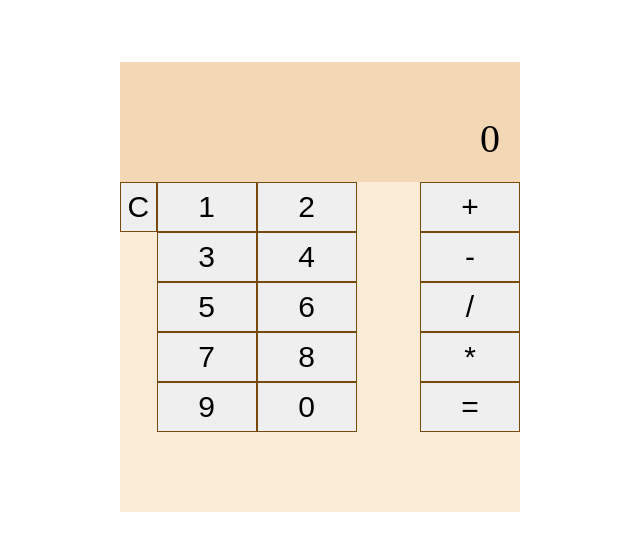
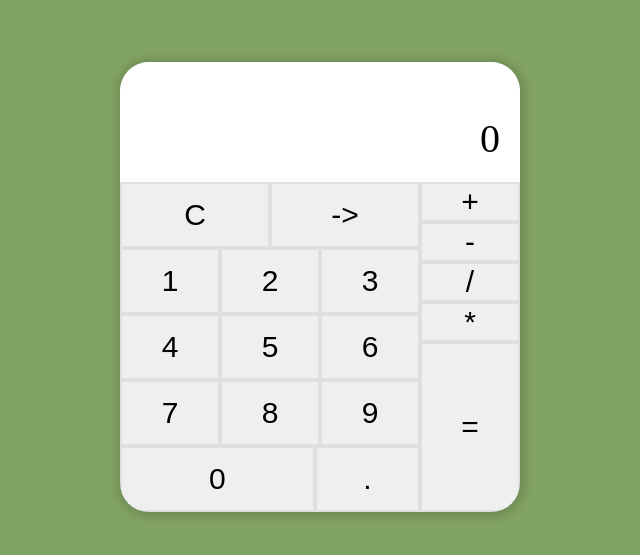
Before and after one commit to OlesiaKniazeva/calculator, a website: page index.html in a window 1280 px wide. Shown: the part 121-676 px from the top of the page, without its empty margins (320-960 px from the left). Drawn offline with Linux system fonts and the light colour scheme.

Commit message:
fix calculator layout

```diff
--- a/index.html
+++ b/index.html
@@ -1,11 +1,11 @@
-<!DOCTYPE html>
+<!doctype html>
 <html lang="en">
   <head>
-    <meta charset="UTF-8" />
-    <meta name="viewport" content="width=device-width, initial-scale=1.0" />
+    <meta charset="UTF-8">
+    <meta name="viewport" content="width=device-width, initial-scale=1.0">
     <title>calculator</title>
     <script src="script.js" defer></script>
-    <link rel="stylesheet" href="style.css" />
+    <link rel="stylesheet" href="style.css">
   </head>
   <body>
     <div class="calculator-container">
@@ -13,25 +13,37 @@
         <p class="text">0</p>
       </div>
       <div class="buttons-container">
-        <button name="clear">C</button>
-        <div class="nums-container">
-          <button name="one">1</button>
-          <button name="two">2</button>
-          <button name="three">3</button>
-          <button name="four">4</button>
-          <button name="five">5</button>
-          <button name="six">6</button>
-          <button name="seven">7</button>
-          <button name="eight">8</button>
-          <button name="nine">9</button>
-          <button name="zero">0</button>
+        <div class="left-container">
+          <div class="one row">
+            <button id="clear">C</button>
+            <button id="backspace">-></button>
+          </div>
+          <div class="two row">
+            <button id="one">1</button>
+            <button id="two">2</button>
+            <button id="three">3</button>
+          </div>
+          <div class="three row">
+            <button id="four">4</button>
+            <button id="five">5</button>
+            <button id="six">6</button>
+          </div>
+          <div class="four row">
+            <button id="seven">7</button>
+            <button id="eight">8</button>
+            <button id="nine">9</button>
+          </div>
+          <div class="five row">
+            <button id="zero">0</button>
+            <button id="float">.</button>
+          </div>
         </div>
-        <div class="operators-container">
-            <button name="plus">+</button>
-            <button name="minus">-</button>
-            <button name="divide">/</button>
-            <button name="multiply">*</button>
-            <button name="equal">=</button>
+        <div class="right-container">
+          <button id="plus">+</button>
+          <button id="minus">-</button>
+          <button id="divide">/</button>
+          <button id="multiply">*</button>
+          <button id="equal">=</button>
         </div>
       </div>
     </div>
--- a/script.js
+++ b/script.js
@@ -0,0 +1,20 @@
+
+function operate(fistNum, operator, secondNum) {
+
+}
+
+function add() {
+
+}
+
+function substract() {
+
+}
+
+function multiply() {
+
+}
+
+function divide() {
+
+}
--- a/style.css
+++ b/style.css
@@ -2,7 +2,9 @@ html {
   box-sizing: border-box;
 }
 
-*, *::before, *::after {
+*,
+*::before,
+*::after {
   box-sizing: inherit;
 }
 
@@ -11,11 +13,12 @@ body {
   justify-content: center;
   align-items: center;
   height: 100vh;
+  background-color: rgb(128, 162, 98);
 }
 
 .display {
   height: 120px;
-  background-color: rgb(243, 216, 181);
+  background-color: rgb(255, 255, 255);
   display: flex;
   justify-content: flex-end;
   align-items: flex-end;
@@ -27,29 +30,61 @@ body {
   margin: 0;
 }
 
-.nums-container {
+.row {
   display: flex;
-  flex-wrap: wrap;
 }
 
-.operators-container {
+.left-container .row {
   display: flex;
+  flex: 1;
+}
+
+.left-container .row button {
+  display: flex;
+  flex: 1;
+}
+
+.left-container {
+  display: flex;
+  flex: 3;
   flex-direction: column;
+}
+
+.left-container .row.five #zero {
+  flex: 2;
+}
+
+.right-container button {
+  /* margin: 2px; */
+}
+
+.right-container {
+  display: flex;
+  flex: 1;
+  flex-direction: column;
+  /* margin: 2px; */
+  /* gap: 2px; */
 }
 
 .buttons-container {
   display: flex;
-
+  flex: 1;
 }
 
 button {
-  width: 100px;
-  height: 50px;
-  border: 1px solid rgb(119, 73, 13);
+  /* width: 100px; */
+  /* height: 50px; */
+  border: none;
   font-size: 30px;
   display: flex;
   align-items: center;
   justify-content: center;
+  /* flex: 1; */
+  margin: 2px;
+}
+
+button#equal {
+  flex: 3;
 }
 
 .display,
@@ -59,8 +94,12 @@ button {
 
 .calculator-container {
   display: flex;
+  flex-shrink: 0;
   flex-direction: column;
   width: 400px;
   height: 450px;
-  background-color: antiquewhite;
+  background-color: rgb(223, 223, 223);
+  border-radius: 29px;
+  overflow: hidden;
+  box-shadow: 1px 1px 10px 3px rgba(0, 0, 0, 0.159);
 }
```
